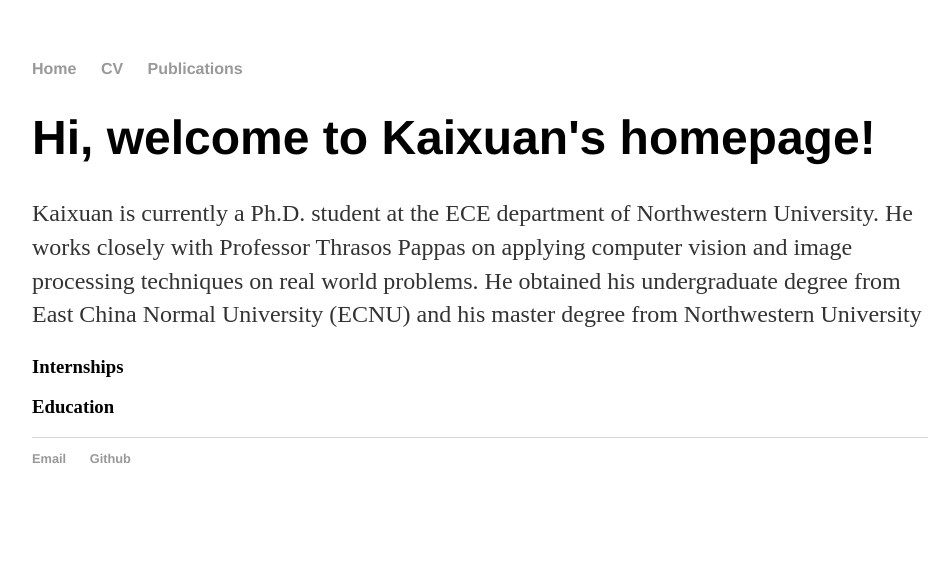
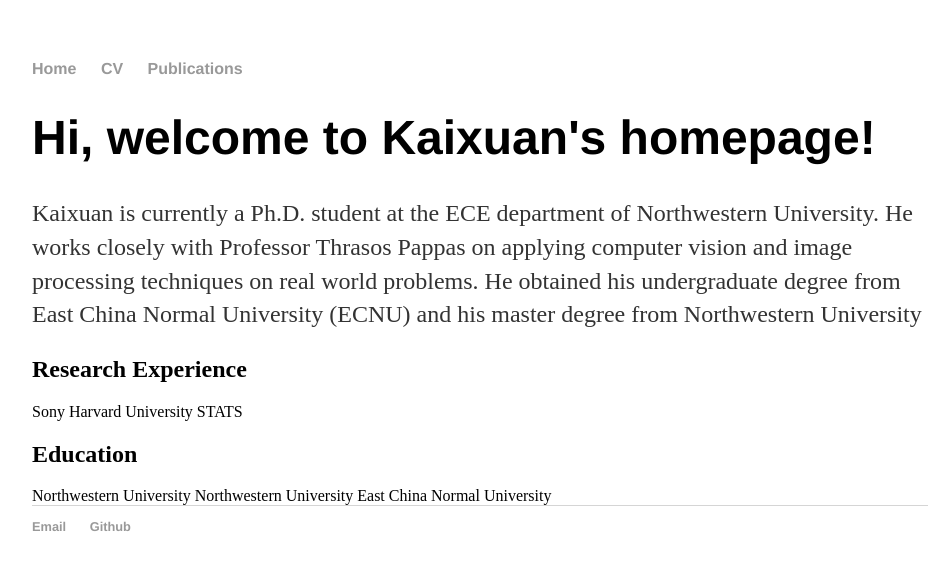
Before and after one commit to KaixuanZ/KaixuanZ.github.io, a Jekyll site: the page built from index.html, in a window 1280 px wide. Shown: the top 570 px of the page, without its empty margins (160-1112 px from the left). Built offline with Jekyll 4.4.1, drawn with Linux system fonts in a browser that asks for light colours.

Commit message:
Update index.html

```diff
--- a/index.html
+++ b/index.html
@@ -7,8 +7,19 @@
 	<p> Kaixuan is currently a Ph.D. student at the ECE department of Northwestern University. He works closely with Professor Thrasos Pappas on applying computer vision and image processing techniques on real world problems. He obtained his undergraduate degree from East China Normal University (ECNU) and his master degree from Northwestern University</p>
 
 
-	<h3> Internships </h3>
+	<h2> Research Experience </h2>
+	Sony
 
-	<h3> Education </h3>
+	Harvard University
+
+	STATS
+
+	<h2> Education </h2>
+
+	Northwestern University
+
+	Northwestern University
+
+	East China Normal University
 
 </div><!-- /.blurb -->
```
